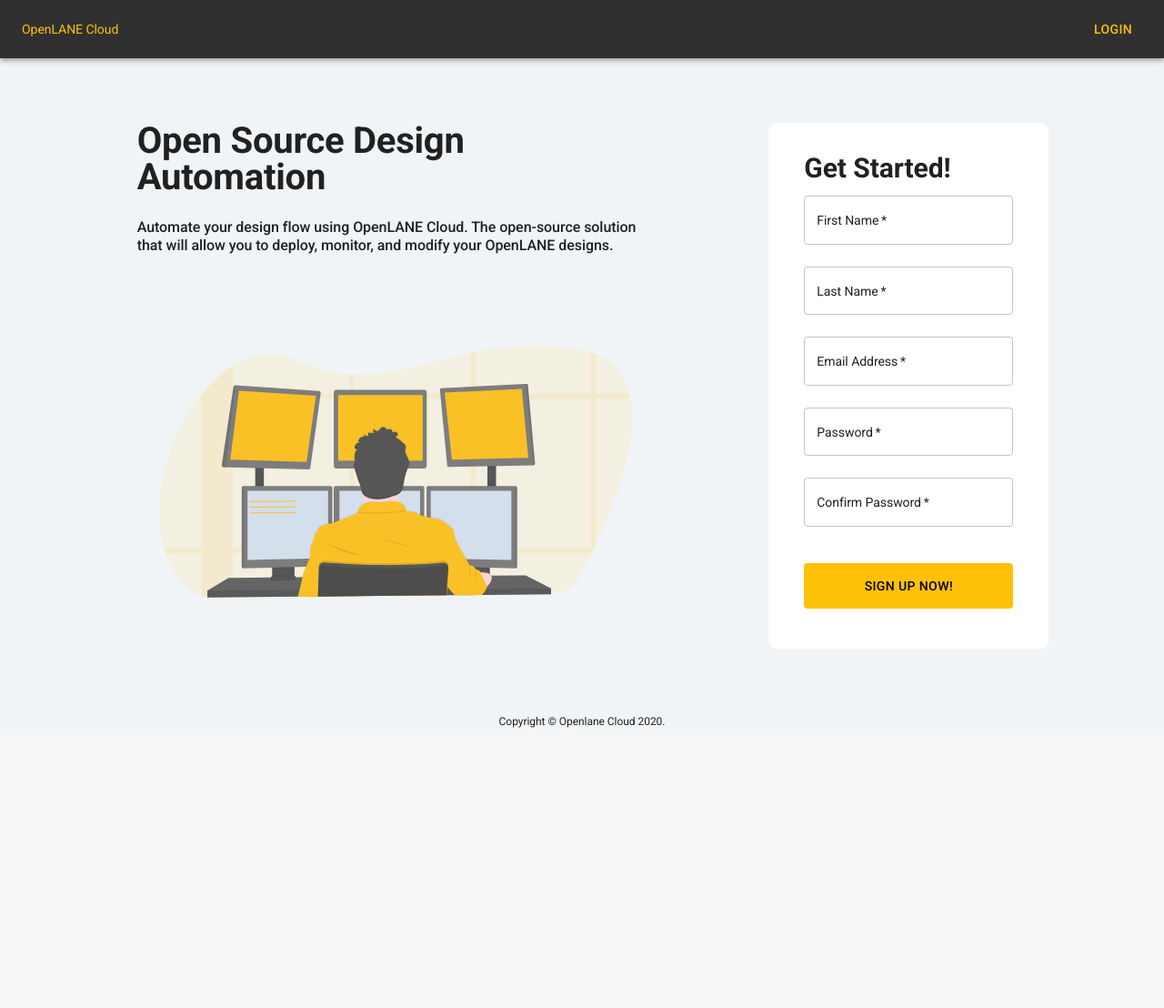
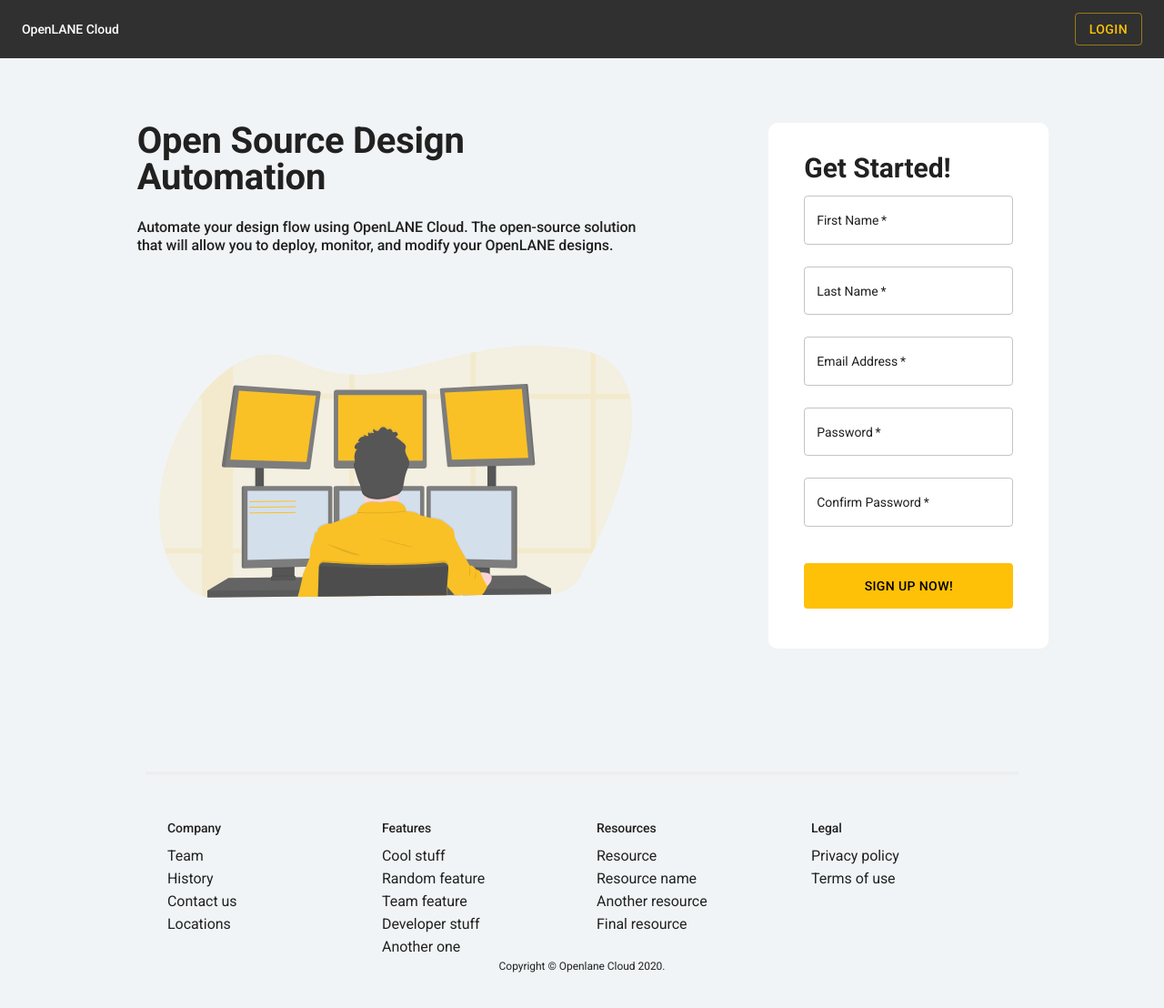
Before and after one commit to KhaledSoliman/openlane-cloud, a React (Create React App) app in the folder frontend/openlane-cloud/: page / in a window 1280 px wide. Shown: the top 1108 px of the page at 91% size. Before the commit the page ends 802 px from the top, so only its background shows below. Built offline with nearby package versions, Linux system fonts and the light colour scheme; no server answers; what validate.js would draw is missing.

Commit message:
footer, and display name

```diff
--- a/frontend/openlane-cloud/src/layouts/Main/components/Sidebar/components/Profile/Profile.js
+++ b/frontend/openlane-cloud/src/layouts/Main/components/Sidebar/components/Profile/Profile.js
@@ -1,11 +1,12 @@
-import React from 'react';
-import { Link as RouterLink } from 'react-router-dom';
+import React, {Component} from 'react';
+import {Link as RouterLink} from 'react-router-dom';
 import clsx from 'clsx';
 import PropTypes from 'prop-types';
-import { makeStyles } from '@material-ui/styles';
-import { Avatar, Typography } from '@material-ui/core';
+import {withStyles} from '@material-ui/styles';
+import {Avatar, Typography} from '@material-ui/core';
+import {withFirebase} from '../../../../../../services/firebase'
 
-const useStyles = makeStyles(theme => ({
+const styles = theme => ({
     root: {
         display: 'flex',
         flexDirection: 'column',
@@ -19,18 +20,30 @@
     name: {
         marginTop: theme.spacing(1)
     }
-}));
+});
 
-const Profile = props => {
-  const { className, ...rest } = props;
+class Profile extends Component {
+    constructor(props) {
+        super(props);
+        this.props.firebase.auth.onAuthStateChanged((currentUser) => {
+            if (currentUser) {
+                console.log(currentUser.displayName);
+                this.setState({user: {name: currentUser.displayName}});
+            }
+        });
+    }
 
-  const classes = useStyles();
+    state = {
+        user: {
+            name: '',
+            avatar: '/images/avatars/',
+            bio: ''
+        }
+    };
 
-  const user = {
-    name: 'Seif Shalan',
-    avatar: '/images/avatars/',
-    bio: 'Description'
-  };
+    render() {
+        const {classes, className, ...rest} = this.props;
+        const {user} = this.state;
 
         return (
             <div
@@ -53,10 +66,11 @@
                 <Typography variant="body2">{user.bio}</Typography>
             </div>
         );
-};
+    }
+}
 
 Profile.propTypes = {
     className: PropTypes.string
 };
 
-export default Profile;
+export default withStyles(styles)(withFirebase(Profile));
--- a/frontend/openlane-cloud/src/services/firebase/index.js
+++ b/frontend/openlane-cloud/src/services/firebase/index.js
@@ -1,6 +1,6 @@
-import FirebaseContext from './context';
+import FirebaseContext, {withFirebase} from './context';
 import Firebase from './firebase';
 
 export default Firebase;
 
-export { FirebaseContext };
+export {FirebaseContext, withFirebase};
--- a/frontend/openlane-cloud/src/views/Home/Home.js
+++ b/frontend/openlane-cloud/src/views/Home/Home.js
@@ -12,7 +12,7 @@
 import Snackbar from "@material-ui/core/Snackbar";
 import Collapse from "@material-ui/core/Collapse";
 import {AlertTitle} from "@material-ui/lab";
-
+import Footer from "./components/Footer";
 const styles = theme => ({
     root: {
         height: "auto",
@@ -43,10 +43,6 @@
         display: 'inline-block',
         maxWidth: '100%',
         width: 700
-    },
-    alert: {
-        marginTop: 20,
-        marginBottom: 20,
     },
 });
 
@@ -223,7 +219,7 @@
                                                         variant="outlined"
                                                         required
                                                         fullWidth
-                                                        error={fNameEmpty ? true : false}
+                                                        error={fNameEmpty}
                                                         id="firstName"
                                                         label="First Name"
                                                         value={firstName}
@@ -236,7 +232,7 @@
                                                         margin="normal"
                                                         required
                                                         fullWidth
-                                                        error={lNameEmpty ? true : false}
+                                                        error={lNameEmpty}
                                                         id="lastName"
                                                         label="Last Name"
                                                         name="lastName"
@@ -251,7 +247,7 @@
                                                         required
                                                         margin="normal"
                                                         fullWidth
-                                                        error={emailEmpty ? true : false}
+                                                        error={emailEmpty}
                                                         id="email"
                                                         label="Email Address"
                                                         name="email"
@@ -269,7 +265,7 @@
                                                             margin="normal"
                                                             required
                                                             fullWidth
-                                                            error={pwOneEmpty ? true : false}
+                                                            error={pwOneEmpty}
                                                             name="password"
                                                             label="Password"
                                                             type="password"
@@ -286,7 +282,7 @@
                                                         margin="normal"
                                                         required
                                                         fullWidth
-                                                        error={pwTwoEmpty ? true : false}
+                                                        error={pwTwoEmpty}
                                                         name="confirmPassword"
                                                         label="Confirm Password"
                                                         type="password"
@@ -318,15 +314,8 @@
                             </Grid>
                         </Box>
                     </div>
-                    <Typography variant="body2" color="textPrimary" align="center">
-                        {'Copyright © '}
-                        <Link color="inherit" href="#">
-                            Openlane Cloud
-                        </Link>{' '}
-                        {new Date().getFullYear()}
-                        {'.'}
-                    </Typography>
                 </Container>
+                <Footer />
                 <Modal
                     open={signInOpen}
                     onClose={() => this.handleSignInClose()}
@@ -334,12 +323,10 @@
                     aria-describedby="modal-description"
                 >
                     <>
-                        <SignIn handleLoginSuccess={this.handleLoginSuccess}
-                                handleSignInClose={this.handleSignInClose}/>
+                        <SignIn handleLoginSuccess={this.handleLoginSuccess} handleSignInClose={this.handleSignInClose}/>
                     </>
                 </Modal>
-                <Snackbar open={loginSuccess} anchorOrigin={{horizontal: 'center', vertical: 'top'}}
-                          autoHideDuration={3000} onClose={() => this.handleLoginSuccess(false)}>
+                <Snackbar open={loginSuccess} anchorOrigin={{horizontal: 'center', vertical: 'top'}} autoHideDuration={3000} onClose={() => this.handleLoginSuccess(false)}>
                     <Alert onClose={() => this.handleLoginSuccess(false)} severity="success">
                         Login successful
                     </Alert>
--- /dev/null
+++ b/frontend/openlane-cloud/src/views/Home/components/Footer/Footer.js
@@ -0,0 +1,86 @@
+import React, {Component} from 'react'
+import {Container, Grid, Link, Typography} from "@material-ui/core";
+import withStyles from "@material-ui/core/styles/withStyles";
+
+const styles = theme => ({
+    '@global': {
+        ul: {
+            margin: 0,
+            padding: 0,
+            listStyle: 'none',
+        },
+    },
+    footer: {
+        borderTop: `4px solid ${theme.palette.divider}`,
+        marginTop: theme.spacing(8),
+        paddingTop: theme.spacing(3),
+        paddingBottom: theme.spacing(3),
+        [theme.breakpoints.up('sm')]: {
+            paddingTop: theme.spacing(6),
+            paddingBottom: theme.spacing(6),
+        },
+    },
+});
+
+class Footer extends Component {
+    constructor(props) {
+        super(props);
+    }
+
+    footers = [
+        {
+            title: 'Company',
+            description: ['Team', 'History', 'Contact us', 'Locations'],
+        },
+        {
+            title: 'Features',
+            description: ['Cool stuff', 'Random feature', 'Team feature', 'Developer stuff', 'Another one'],
+        },
+        {
+            title: 'Resources',
+            description: ['Resource', 'Resource name', 'Another resource', 'Final resource'],
+        },
+        {
+            title: 'Legal',
+            description: ['Privacy policy', 'Terms of use'],
+        },
+    ];
+
+    render() {
+        const {classes} = this.props;
+
+        return (
+            <Container maxWidth="md" component="footer" className={classes.footer}>
+                <Grid container spacing={4} justify="space-evenly">
+                    {this.footers.map((footer) => (
+                        <Grid item xs={6} sm={3} key={footer.title}>
+                            <Typography variant="h6" color="textPrimary" gutterBottom>
+                                {footer.title}
+                            </Typography>
+                            <ul>
+                                {footer.description.map((item) => (
+                                    <li key={item}>
+                                        <Link href="#" variant="subtitle1" color="textSecondary">
+                                            {item}
+                                        </Link>
+                                    </li>
+                                ))}
+                            </ul>
+                        </Grid>
+                    ))}
+                </Grid>
+                <Typography variant="body2" color="textPrimary" align="center">
+                    {'Copyright © '}
+                    <Link color="inherit" href="#">
+                        Openlane Cloud
+                    </Link>{' '}
+                    {new Date().getFullYear()}
+                    {'.'}
+                </Typography>
+            </Container>
+        );
+    }
+
+}
+
+export default withStyles(styles)(Footer);
--- /dev/null
+++ b/frontend/openlane-cloud/src/views/Home/components/Footer/index.js
@@ -0,0 +1 @@
+export {default} from './Footer'
--- a/frontend/openlane-cloud/src/views/Home/components/Header/Header.js
+++ b/frontend/openlane-cloud/src/views/Home/components/Header/Header.js
@@ -1,39 +1,44 @@
 import React, {Component} from 'react';
 import {AppBar, Button, Grid, Toolbar, Typography} from "@material-ui/core";
 import ExitToAppIcon from '@material-ui/icons/ExitToApp';
+import Link from "@material-ui/core/Link";
 
 
 export default class Header extends Component {
 
     render() {
-        const {handleSignInOpen,handleSignOut, handleDBClick, firebase, user} = this.props;
+        const {handleSignInOpen, handleSignOut, handleDBClick, firebase, user} = this.props;
 
         return (
-            <AppBar color="secondary" position="static">
+            <AppBar position="static" color="secondary" elevation={0}>
                 <Toolbar>
                     <Grid justify="space-between" alignItems="center" container>
-                        <Grid item><Typography color="primary">OpenLANE Cloud</Typography></Grid>
+                        <Grid item>
+                            <Typography variant="h6" color="inherit" noWrap>
+                                OpenLANE Cloud
+                            </Typography>
+                        </Grid>
                         <Grid item>
                             {user ?
                                 <Grid justify="space-between" alignItems="center" container spacing={3}>
                                     <Grid item>
-
                                         <Button color="primary" onClick={() => handleDBClick()}>
-                                            <ExitToAppIcon /> Dashboard
+                                            <ExitToAppIcon/> Dashboard
                                         </Button>
                                     </Grid>
                                     <Grid item>
-                                        <Button color="primary" onClick={() => handleSignOut(firebase)}>
+                                        <Button variant='outlined' color="primary"
+                                                onClick={() => handleSignOut(firebase)}>
                                             Sign out
                                         </Button>
                                     </Grid>
-                                </Grid>:
-                                <Button color="primary" onClick={() => handleSignInOpen()}>
+                                </Grid> :
+                                <Button variant='outlined' color="primary" onClick={() => handleSignInOpen()}>
                                     Login
                                 </Button>}
+                        </Grid>
                     </Grid>
-                </Grid>
-            </Toolbar>
-    </AppBar>);
+                </Toolbar>
+            </AppBar>);
     }
-    }
+}
```
Also changed, not shown: frontend/openlane-cloud/src/layouts/Main/components/Sidebar/Sidebar.js (+9 -9 lines), frontend/openlane-cloud/src/views/Dashboard/Dashboard.js (+10 -10 lines). Lines whose indentation alone changed are shown as unchanged.
